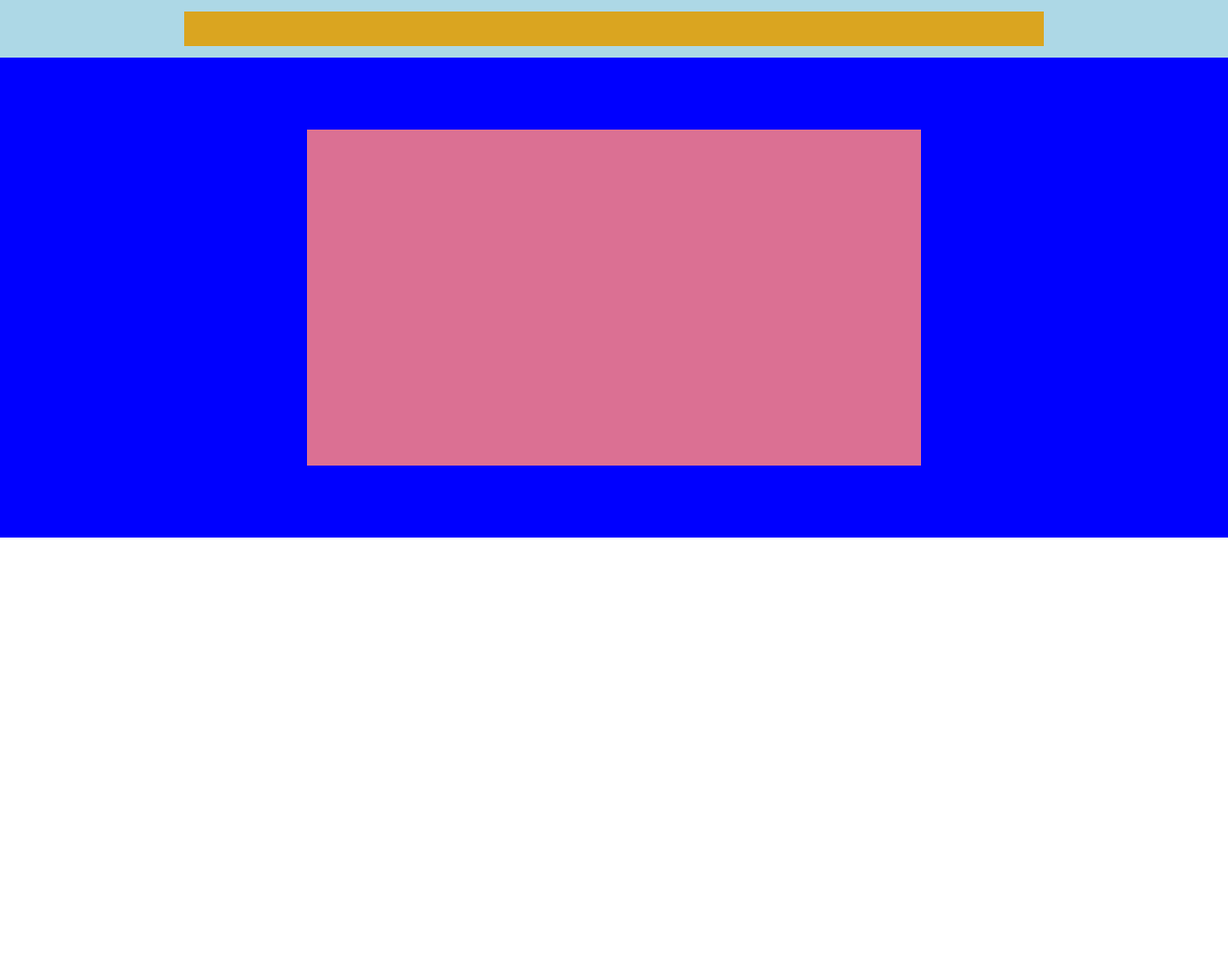
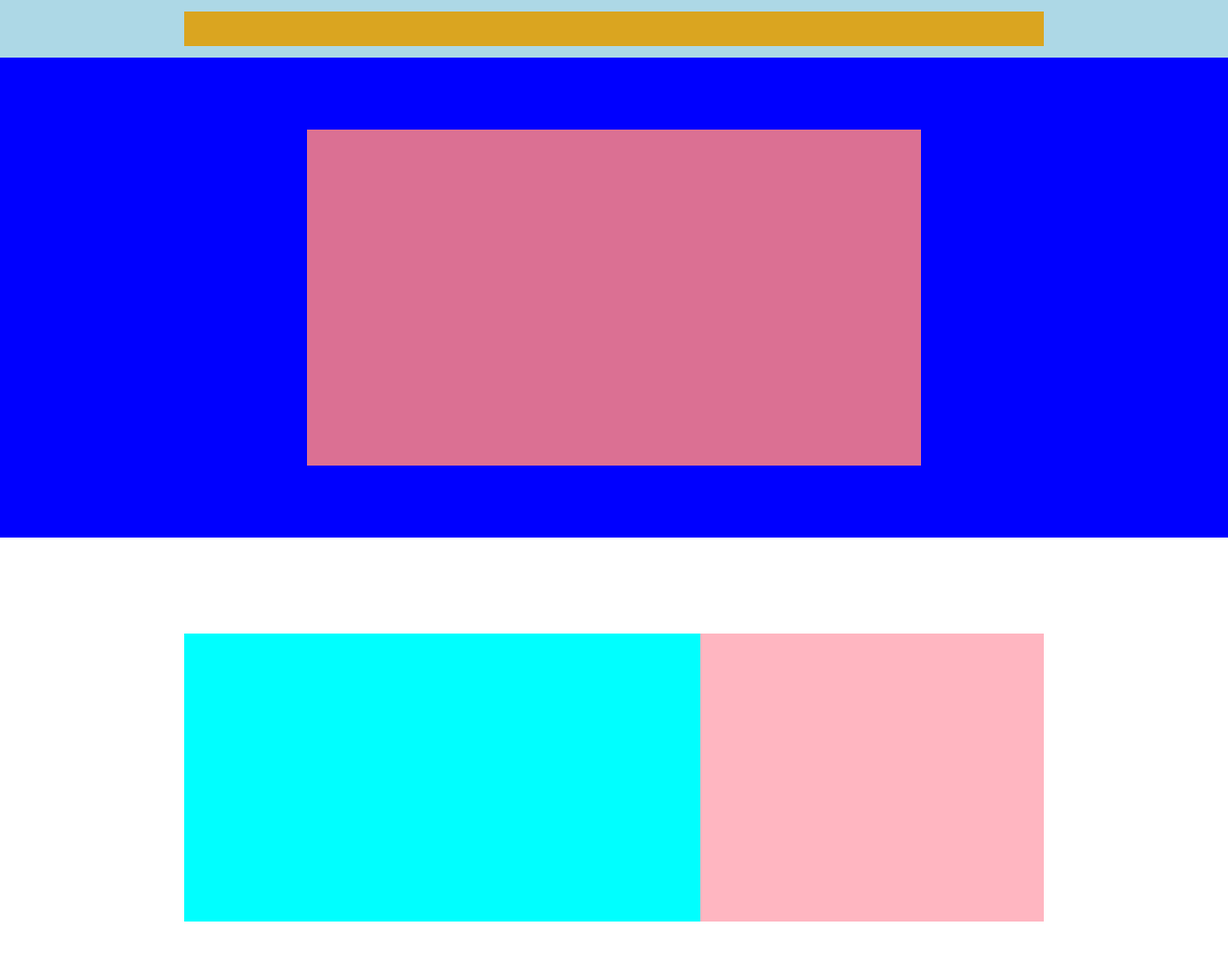
Before and after one commit to RobertoScarci/htmlcss-struttura-discord, a plain HTML site: page index.html in a window 1280 px wide. Shown: the whole page at 96% size. Before the commit the page ends 800 px from the top, so only its background shows below. Drawn offline with Linux system fonts and the light colour scheme.

Commit message:
creazione della seconda section

```diff
--- a/index.html
+++ b/index.html
@@ -22,8 +22,11 @@
             </div>
         </section>
 
-        <section cl>
-
+        <section class="box">
+            <div class="center-container lightblue">
+                <div class="pink center-container">
+                </div>
+            </div>
         </section>
     </main>
 
--- a/style/style.css
+++ b/style/style.css
@@ -38,3 +38,15 @@ nav{
     height: 70%;
     background-color: palevioletred;
 }
+
+.lightblue{
+    background-color: aqua;
+    display: flex;
+    justify-content: flex-end;
+}
+
+.pink{
+    background-color: lightpink;
+    width: 40%;
+    height: 100%;
+}
```
